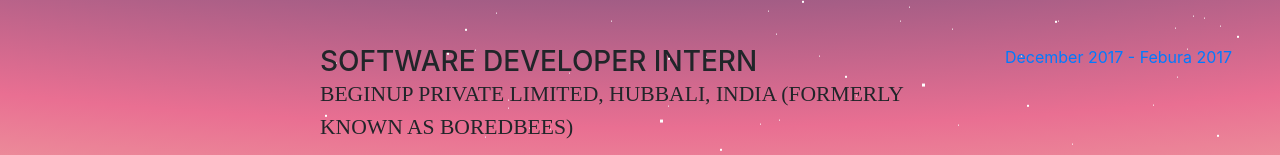
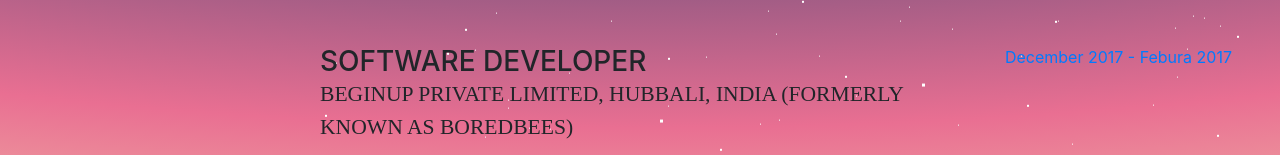
Before and after one commit to nihalnihalani/nihalnihalani.github.io, a website with bundled scripts: page index.html in a window 1280 px wide. Shown: the part 1218-1373 px from the top of the page. Built offline with nearby package versions, Linux system fonts and the light colour scheme; a web font is replaced by a local one.

Commit message:
Update index.html

```diff
--- a/index.html
+++ b/index.html
@@ -171,7 +171,7 @@
 
           <div class="resume-item d-flex flex-column flex-md-row mb-5">
             <div class="resume-content mr-auto">
-              <h3 class="mb-0">Software Developer Intern </h3>
+              <h3 class="mb-0">Software Developer</h3>
               <div class="subheading mb-3">Beginup Private limited, Hubbali, India (formerly known as BoredBees) </div>
               <p><li>Built and led a team of 5 software engineering interns and developed Android Apps during the internship.</li>
                   <li>Researched and developed android apps Code baba and Gre2k17. Launched these Android apps with a 4.7/5 star rating in the Google Play store with combined downloads of over 10,000+.</li>
```
